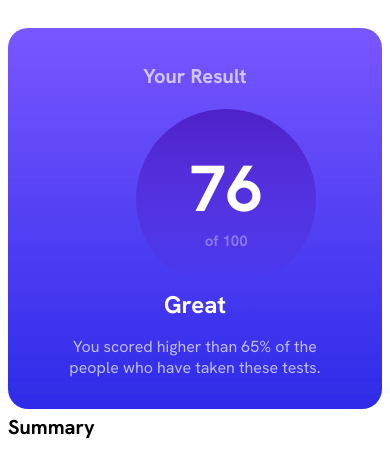
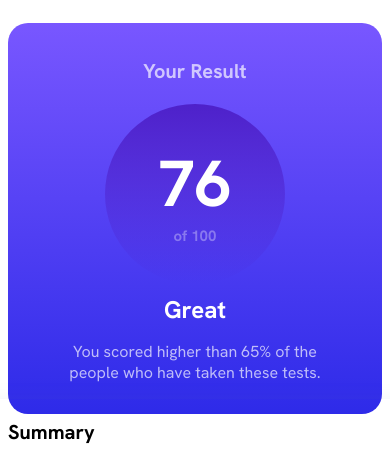
Before and after one commit to zador237/Results-summary, a plain HTML site: page index.html in a window 390 px wide. Shown: the top 459 px of the page. Drawn offline with Linux system fonts and the light colour scheme.

Commit message:
Add files via upload

```diff
--- a/index.html
+++ b/index.html
@@ -31,6 +31,9 @@
       text-align: center;
       padding: 15px 40px;
       border-radius: 20px;
+      display: flex;
+        flex-direction: column;
+        align-items: center;
     }
 
     .results h3{
@@ -63,7 +66,7 @@
       border-radius: 50%;
       height: 180px;
       width: 180px;
-      margin: 0 25px 10px;
+      margin-bottom: 10px;
       display: flex;
       justify-content: center;
       align-items: center;
@@ -154,9 +157,7 @@
         flex-direction: column;
 
       }
-      .circle {
-       margin: 0 30%;
-      }
+
       .summary{
         position: relative;
         top:-15px;
@@ -166,12 +167,17 @@
       }
       .results{
         width: auto;
+        display: flex;
+        flex-direction: column;
+        align-items: center;
       }
       .summary > *{
       height: 100%;
       width:auto;
       }
      }
+
+     @media (max-width:500px){}
 
 
 
```
